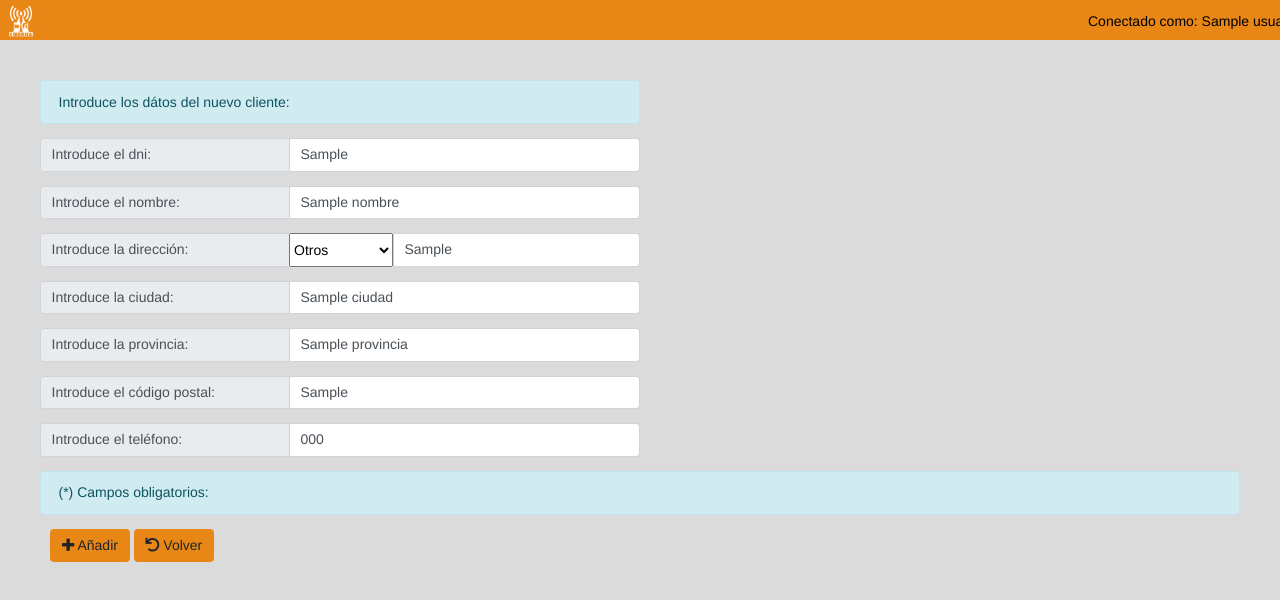
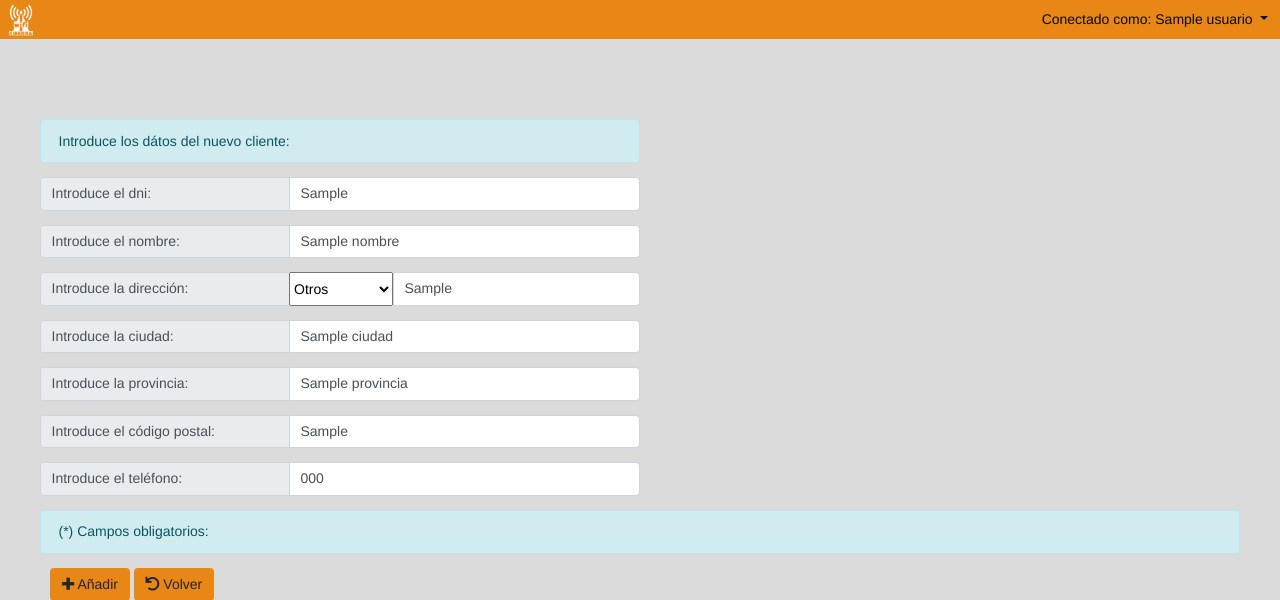
Before and after one commit to iesoretania-dic/proyecto-maduranlucha, a PHP site: template views/cliente/cliente_add.twig in a window 1280 px wide. Shown: the top 600 px of the page. Run offline with PHP 8.4, Linux system fonts and the light colour scheme; the template is opened without the code that fills it: most values are stand-ins (such as "Sample title", 1, 10 or a date in 2020); style sheets or scripts are compiled from the project's sources; some libraries are stand-ins or nearby versions.

Commit message:
Cambiado estilo de barra de navegacion a bootstrap 4.1

```diff
--- a/public/css/main.css
+++ b/public/css/main.css
@@ -1,146 +1,47 @@
-.miNav {
-  display: grid;
-  grid-template-columns: 50px 1fr 200px;
-  background-color: #e98716;
-  width: 100%;
-  height: 40px;
-  position: fixed;
-  z-index: 99;
-  top: 0;
+.miLogo {
+  display: none;
 }
 
-.miNavWarning {
-  background-color: red;
-}
-
-.logo {
-  display: none;
-  grid-column: 1;
-  line-height: 40px;
-  padding: 0;
-  margin: 0 0 0 5px;
-}
-
-@media screen and (min-width: 768px) {
-  .logo {
-    display: -webkit-box;
-    display: -ms-flexbox;
-    display: flex;
+@media screen and (min-width: 991px) {
+  .miLogo {
+    display: inline-block;
   }
 }
 
 .imgLogo {
   width: 32px;
   height: 32px;
-  margin: auto 0;
+  margin: auto 15px auto 0;
 }
 
-.elementos {
-  grid-column: 2;
+.menuNav {
+  background-color: #e98716;
 }
 
-.elementos ul {
-  display: -webkit-box;
-  display: -ms-flexbox;
-  display: flex;
-  -ms-flex-wrap: nowrap;
-  flex-wrap: nowrap;
-  -webkit-box-orient: vertical;
-  -webkit-box-direction: normal;
-  -ms-flex-direction: column;
-  flex-direction: column;
-  -webkit-box-align: center;
-  -ms-flex-align: center;
-  align-items: center;
-  text-decoration: none;
-  position: absolute;
-  left: 0;
-  top: 40px;
-  -webkit-transform: translateX(-100%);
-  transform: translateX(-100%);
-  height: 100%;
-  width: 100%;
-  padding: 0;
-  margin: 0;
+.menuNavWarning {
+  background-color: rgba(217, 38, 38, 0.8);
 }
 
-@media screen and (min-width: 768px) {
-  .elementos ul {
-    -webkit-box-orient: horizontal;
-    -webkit-box-direction: normal;
-    -ms-flex-direction: row;
-    flex-direction: row;
-    position: initial;
-    -webkit-transform: translateX(0%);
-    transform: translateX(0%);
+.miLink {
+  color: #0a0a0a;
+  display: block;
+  padding: 7px;
+  width: 100%;
+}
+
+@media screen and (min-width: 991px) {
+  .miLink {
+    padding: 7px;
+    width: 100%;
   }
 }
 
-.elementos ul li {
-  display: inline-block;
-  width: 100px;
-  min-width: 100%;
-  padding-left: 5px;
-  line-height: 40px;
-  text-align: left;
-  cursor: pointer;
-  color: #fafafa;
-  background-color: #e98716;
+.miLink:hover {
+  color: #dbdbdb;
 }
 
-@media screen and (min-width: 768px) {
-  .elementos ul li {
-    min-width: 100px;
-    width: auto;
-    padding-left: 0;
-    text-align: center;
-    background-color: transparent;
-  }
-}
-
-.elementos ul li:hover {
-  color: #212121;
-}
-
-.usuario {
-  grid-column: 3;
-  padding-right: 5px;
-  text-align: right;
-  line-height: 40px;
-}
-
-.btnMenu {
-  display: none;
-}
-
-.btnMenu:checked ~ .elementos ul {
-  -webkit-transform: translateX(0%);
-  transform: translateX(0%);
-}
-
-.labelMenu {
-  display: block;
-  width: 32px;
-  height: 32px;
-  padding: 0;
-  margin: auto;
-  background-image: url("../resources/menu.png");
-  background-size: 100%;
-  background-repeat: no-repeat;
-}
-
-@media screen and (min-width: 768px) {
-  .labelMenu {
-    display: none;
-  }
-}
-
-.mia {
-  background-color: #e98716;
-}
-
-.btnMia {
-  background-color: transparent;
+.miLink:link {
+  text-decoration: none;
 }
 
 .contenedorLogin {
@@ -226,7 +127,7 @@
   width: 90%;
 }
 
-@media screen and (min-width: 768px) {
+@media screen and (min-width: 991px) {
   .formularioLogin {
     width: 400px;
   }
@@ -367,7 +268,7 @@ body {
   padding-top: 40px;
 }
 
-@media screen and (min-width: 768px) {
+@media screen and (min-width: 991px) {
   .contenido {
     padding-top: 80px;
     margin-right: 40px;
@@ -387,7 +288,7 @@ body {
   justify-content: space-between;
 }
 
-@media screen and (min-width: 768px) {
+@media screen and (min-width: 991px) {
   .contenidoInfo {
     padding-top: 80px;
     margin-right: 40px;
@@ -414,7 +315,7 @@ body {
   width: 95%;
 }
 
-@media screen and (min-width: 768px) {
+@media screen and (min-width: 991px) {
   .grupoF {
     margin: 0 0 0 10px;
     width: 550px;
@@ -434,7 +335,7 @@ body {
   margin-right: 10px;
 }
 
-@media screen and (min-width: 768px) {
+@media screen and (min-width: 991px) {
   .inputF, .labelF {
     height: 30px;
     width: 300px;
@@ -446,7 +347,7 @@ body {
   width: 95%;
 }
 
-@media screen and (min-width: 768px) {
+@media screen and (min-width: 991px) {
   .grupoFB {
     margin: 0 0 0 10px;
     width: 550px;
@@ -570,7 +471,7 @@ body {
   height: 30px;
 }
 
-@media screen and (min-width: 768px) {
+@media screen and (min-width: 991px) {
   .miInput {
     width: 200px;
   }
@@ -590,7 +491,7 @@ body {
   width: 100%;
 }
 
-@media screen and (min-width: 768px) {
+@media screen and (min-width: 991px) {
   .divMaterial {
     width: 50%;
   }
@@ -610,7 +511,7 @@ body {
   margin-bottom: 10px;
 }
 
-@media screen and (min-width: 768px) {
+@media screen and (min-width: 991px) {
   .vistaFormulario {
     margin-top: 0;
     width: 600px;
@@ -623,7 +524,7 @@ body {
   margin-bottom: 10px;
 }
 
-@media screen and (min-width: 768px) {
+@media screen and (min-width: 991px) {
   .vistaFormularioXL {
     margin-top: 0;
     width: 800px;
@@ -635,7 +536,7 @@ body {
   margin-bottom: 10px;
 }
 
-@media screen and (min-width: 768px) {
+@media screen and (min-width: 991px) {
   .vistaInfo {
     width: 40%;
   }
@@ -646,7 +547,7 @@ body {
   margin-bottom: 10px;
 }
 
-@media screen and (min-width: 768px) {
+@media screen and (min-width: 991px) {
   .vistaEstablecer {
     width: 150px;
   }
@@ -656,7 +557,7 @@ body {
   height: 100px;
 }
 
-@media screen and (min-width: 768px) {
+@media screen and (min-width: 991px) {
   .vistaFormularioXL .list-group-item {
     height: 50px;
   }
@@ -666,7 +567,7 @@ body {
   display: block;
 }
 
-@media screen and (min-width: 768px) {
+@media screen and (min-width: 991px) {
   .vistaFormulario > .input-group {
     display: -webkit-box;
     display: -ms-flexbox;
@@ -678,7 +579,7 @@ body {
   width: 100%;
 }
 
-@media screen and (min-width: 768px) {
+@media screen and (min-width: 991px) {
   .vistaFormulario > .input-group > .form-control {
     width: 1%;
   }
@@ -689,13 +590,13 @@ body {
   margin-bottom: 10px;
 }
 
-@media screen and (min-width: 768px) {
+@media screen and (min-width: 991px) {
   .vistaCheck {
     width: 40%;
   }
 }
 
-@media screen and (min-width: 768px) {
+@media screen and (min-width: 991px) {
   .vistaCheck > .input-group {
     display: -webkit-box;
     display: -ms-flexbox;
@@ -703,7 +604,7 @@ body {
   }
 }
 
-@media screen and (min-width: 768px) {
+@media screen and (min-width: 991px) {
   .vistaCheck > .input-group > .form-control {
     width: 1%;
   }
@@ -714,7 +615,7 @@ body {
   margin-bottom: 10px;
 }
 
-@media screen and (min-width: 768px) {
+@media screen and (min-width: 991px) {
   .formInfo {
     width: 35%;
   }
@@ -725,7 +626,7 @@ body {
   margin-bottom: 10px;
 }
 
-@media screen and (min-width: 768px) {
+@media screen and (min-width: 991px) {
   .historial {
     width: 64%;
   }
@@ -755,8 +656,20 @@ body {
   width: 100%;
 }
 
-@media screen and (min-width: 768px) {
+@media screen and (min-width: 991px) {
   .btn-group-vertical, .btn-group {
     width: 400px;
   }
 }
+
+.navbar-light .navbar-toggler {
+  color: #0a0a0a;
+}
+
+.navbar-light .navbar-nav .nav-link {
+  color: #0a0a0a;
+}
+
+.navbar {
+  padding: 2px 5px;
+}
--- a/public/scss/_menu-navegacion.scss
+++ b/public/scss/_menu-navegacion.scss
@@ -1,119 +1,42 @@
-.miNav{
-  display: grid;
-  grid-template-columns: 50px 1fr 200px;
-  background-color: $primary-color;
-  width: 100%;
-  height: $alturaMenu;
-  position: fixed;
-  z-index: 99;
-  top: 0;
 
-  //@media screen and (min-width: $min-width) {
-  //  grid-template-columns: 50px 1fr 200px;
-  //}
-}
-
-.miNavWarning{
-  background-color: red;
-}
-
-.logo{
+.miLogo{
   display: none;
-  grid-column: 1;
-  line-height:$alturaMenu;
-  padding:0;
-  margin:0 0 0 5px;
   @media screen and (min-width: $min-width) {
-    display: flex;
+    display: inline-block;
   }
-
 }
 
 .imgLogo{
   width: $alturaMenu * 0.8;
   height: $alturaMenu * 0.8;
-  margin: auto 0;
-}
-
-.elementos{
-  grid-column: 2;
-  & ul{
-    display: flex;
-    flex-wrap: nowrap;
-    flex-direction: column;
-    align-items: center;
-    text-decoration: none;
-    position: absolute;
-    left: 0;
-    top: $alturaMenu;
-    transform: translateX(-100%);
-    height: 100%;
-    width: 100%;
-    padding: 0;
-    margin: 0;
-
-    @media screen and (min-width: $min-width) {
-      flex-direction: row;
-      position: initial;
-      transform: translateX(0%);
-    }
-  }
-  & ul li{
-    display: inline-block;
-    width: 100px;
-    min-width: 100%;
-    padding-left: 5px;
-    line-height:$alturaMenu;
-    text-align: left;
-    cursor: pointer;
-    color: $font-color;
-    background-color: $primary-color;
-    @media screen and (min-width: $min-width) {
-      min-width: 100px ;
-      width: auto;
-      padding-left: 0;
-      text-align: center;
-      background-color: transparent;
-    }
-    &:hover{
-      color:$color3;
-    }
-  }
-}
-
-.usuario{
-  grid-column: 3;
-  padding-right: 5px;
-  text-align: right;
-  line-height:$alturaMenu;
-}
-
-.btnMenu{
-  display: none;
-  &:checked ~ .elementos ul{
-    transform: translateX(0%);
-  }
+  margin: auto 15px auto 0;
 }
 
 
-.labelMenu{
-  display: block;
-  width: $alturaMenu * 0.8;
-  height: $alturaMenu * 0.8;
-  padding: 0;
-  margin: auto;
-  background-image: url("../resources/menu.png");
-  background-size: 100%;
-  background-repeat: no-repeat;
-  @media screen and (min-width: $min-width) {
-    display: none;
-  }
-}
 
-.mia{
+.menuNav{
   background-color: $primary-color;
 }
 
-.btnMia{
-  background-color: transparent;
+.menuNavWarning{
+  background-color: hsla(0,70%,50%,.8);
 }
+
+
+.miLink{
+  color: #0a0a0a;
+  display: block;
+  padding: 7px;
+  width: 100%;
+  @media screen and (min-width: $min-width) {
+    padding: 7px;
+    width: 100%;
+  }
+
+  &:hover{
+    color: $secondary-color;
+  }
+  &:link{
+    text-decoration: none;
+  }
+}
--- a/public/scss/_variables.scss
+++ b/public/scss/_variables.scss
@@ -4,7 +4,7 @@ $secondary-color: hsla(0,0%,86%,1);
 $color3: hsla(0,0%,13%,1);
 $color4: hsla(0,0%,75%,1);
 $font-color: hsla(0,0%,98%,1);
-$min-width: 768px;
+$min-width: 991px;
 $alturaMenu: 40px;
 
 $size-toggle-button: 2rem;
--- a/public/scss/main.scss
+++ b/public/scss/main.scss
@@ -369,3 +369,18 @@ body{
     width: 400px;
   }
 }
+
+//modificar el boton de menu en vista movil
+.navbar-light .navbar-toggler{
+  color: #0a0a0a;
+}
+
+
+.navbar-light .navbar-nav .nav-link {
+  color: #0a0a0a;
+}
+
+.navbar {
+  //height: 32px;
+  padding: 2px 5px;
+}
--- a/views/layout.twig
+++ b/views/layout.twig
@@ -21,54 +21,57 @@
 
     {% block menu %}
 
-        <div {% block classMenu %} class="miNav" {% endblock %}>
+        <nav  class="navbar navbar-expand-lg navbar-light  {% block classMenu %} menuNav {% endblock %} ">
 
-            <label class="labelMenu" for="btnMenu"></label>
-            <input class="btnMenu" id="btnMenu" type="checkbox">
-            <div class="logo">
-                <a href="#"><img class="imgLogo" src="../../public/resources/logo.png" alt=""></a>
-            </div>
-            <div class="elementos">
-                <ul id="miMenu" class="menu">
+            <button class="navbar-toggler" type="button" data-toggle="collapse" data-target="#navbarSupportedContent" aria-controls="navbarSupportedContent" aria-expanded="false" aria-label="Toggle navigation">
+                <span><i class="fas fa-bars"></i></span>
+            </button>
+
+            <div class="collapse navbar-collapse" id="navbarSupportedContent">
+                <ul id="" class="navbar-nav mr-auto">
+                    <li class="nav-item miLogo">
+                        <a href="#"><img class="imgLogo" src="../../public/resources/logo.png" alt=""></a>
+                    </li>
                     {% block elementosMenu %}
                         {% if rol == '0' %}
                             {# Elementos para los administradores #}
-                            <li class="li"><a href="../cliente/cliente_incidencias.php?tipo=0"><i class="fas fa-exclamation-triangle"></i> Incidencias</a></li>
-                            <li class="li"><a href="../cliente/cliente_listar.php"><i class="fas fa-users"></i> Clientes</a></li>
-                            <li class="li"><a href="../usuario/usuario_listar.php?rol=1"><i class="fas fa-users"></i> Comerciales</a></li>
-                            <li class="li"><a href="../usuario/usuario_listar.php?rol=2"><i class="fas fa-users"></i> Técnicos</a></li>
-                            <li class="li"><a href="../usuario/usuario_listar.php?rol=4"><i class="fas fa-users"></i> Controladores</a></li>
-                            <li class="li"><a href="../administrador/administrador_material.php"><i class="fas fa-cubes"></i> Material</a></li>
-                            <li class="li"><a href="../administrador/administrador_conexiones.php"><i class="fas fa-link"></i> Conexiones</a></li>
+                            <li class="nav-item"><a class="miLink " href="../cliente/cliente_incidencias.php?tipo=0"><i class="fas fa-exclamation-triangle"></i> Incidencias</a></li>
+                            <li class="nav-item"><a class="miLink " href="../cliente/cliente_listar.php"><i class="fas fa-users"></i> Clientes</a></li>
+                            <li class="nav-item"><a class="miLink " href="../usuario/usuario_listar.php?rol=1"><i class="fas fa-users"></i> Comerciales</a></li>
+                            <li class="nav-item"><a class="miLink " href="../usuario/usuario_listar.php?rol=2"><i class="fas fa-users"></i> Técnicos</a></li>
+                            <li class="nav-item"><a class="miLink " href="../usuario/usuario_listar.php?rol=4"><i class="fas fa-users"></i> Controladores</a></li>
+                            <li class="nav-item"><a class="miLink " href="../administrador/administrador_material.php"><i class="fas fa-cubes"></i> Material</a></li>
+                            <li class="nav-item"><a class="miLink " href="../administrador/administrador_conexiones.php"><i class="fas fa-link"></i> Conexiones</a></li>
                             {# Elementos para los comerciales #}
                         {% elseif rol == '1' %}
-                            <li class="li"><a href="../cliente/cliente_listar.php"><i class="fas fa-users"></i> Clientes</a></li>
-                            <li class="li"><a href="../cliente/cliente_incidencias.php?tipo=0"><i class="fas fa-exclamation-triangle"></i> Indicencias</a></li>
+                            <li class="nav-item"><a class="miLink " href="../cliente/cliente_listar.php"><i class="fas fa-users"></i> Clientes</a></li>
+                            <li class="nav-item"><a class="miLink " href="../cliente/cliente_incidencias.php?tipo=0"><i class="fas fa-exclamation-triangle"></i> Indicencias</a></li>
                             {# Elementos para los tecnicos #}
                         {% elseif rol == '2' %}
-                            <li class="li"><a href="../tecnico/tecnico.php"><i class="fas fa-exclamation-triangle"></i> Incidencias</a></li>
-                            <li class="li"><a href="../tecnico/tecnico_pendientes.php"><i class="fas fa-users"></i> Pendientes</a></li>
-                            <li class="li"><a href="../tecnico/tecnico_material.php"><i class="fas fa-cubes"></i> Material</a></li>
+                            <li class="nav-item"><a class="miLink " href="../tecnico/tecnico.php"><i class="fas fa-exclamation-triangle"></i> Inicio</a></li>
+                            <li class="nav-item"><a class="miLink " href="../tecnico/tecnico_pendientes.php"><i class="fas fa-users"></i> Pendientes</a></li>
+                            <li class="nav-item"><a class="miLink " href="../tecnico/tecnico_material.php"><i class="fas fa-cubes"></i> Material</a></li>
                             {# Elementos para los controladores #}
                         {% elseif rol == '4' %}
-                            <li class="li"><a href="../cliente/cliente_incidencias.php"><i class="fas fa-exclamation-triangle"></i> Incidencias</a></li>
+                            <li class="nav-item"><a class="miLink " href="../cliente/cliente_incidencias.php"><i class="fas fa-exclamation-triangle"></i> Incidencias</a></li>
                         {% endif %}
                     {% endblock %}
                 </ul>
+                <ul id="" class="navbar-nav">
+                    <li class="nav-item dropdown">
+                        <a class="nav-link dropdown-toggle miLink" href="#" id="navbarDropdown" role="button" data-toggle="dropdown" aria-haspopup="true" aria-expanded="false">
+                            {% block usuario %}
+                            {% endblock %}
+                        </a>
+                        <div class="dropdown-menu" aria-labelledby="navbarDropdown">
+                            <a class="dropdown-item miLink" href="../usuario/usuario_configuracion.php"><i class="fas fa-cogs"></i> Configuración</a>
+                            <div class="dropdown-divider"></div>
+                            <a class="dropdown-item miLink" href="../login/usuarios.php?exit=0"><i class="fas fa-sign-out-alt"></i> Cerrar sesión</a>
+                        </div>
+                    </li>
+                </ul>
             </div>
-            <div class="usuario">
-                <div class="dropdown">
-                    <button type="button" class="btn btn-sm btnMia dropdown-toggle" data-toggle="dropdown">
-                        {% block usuario %}
-                        {% endblock %}
-                    </button>
-                    <div class="dropdown-menu mia">
-                        <a class="dropdown-item" href="../usuario/usuario_configuracion.php"><i class="fas fa-cogs"></i> Configuración</a>
-                        <a class="dropdown-item" href="../login/usuarios.php?exit=0"><i class="fas fa-sign-out-alt"></i> Cerrar sesión</a>
-                    </div>
-                </div>
-            </div>
-        </div>
+        </nav>
 
     {% endblock %}
     {% block contenido %}
--- a/views/usuario/usuario_configuracion.twig
+++ b/views/usuario/usuario_configuracion.twig
@@ -85,5 +85,5 @@
 {% endblock %}
 
 {% block usuario %}
-   {{ usuario }}
+    <span>Conectado como: {{ usuario }}</span>
 {% endblock %}
```
Also changed, not shown: public/css/main-bootstrap.css.
